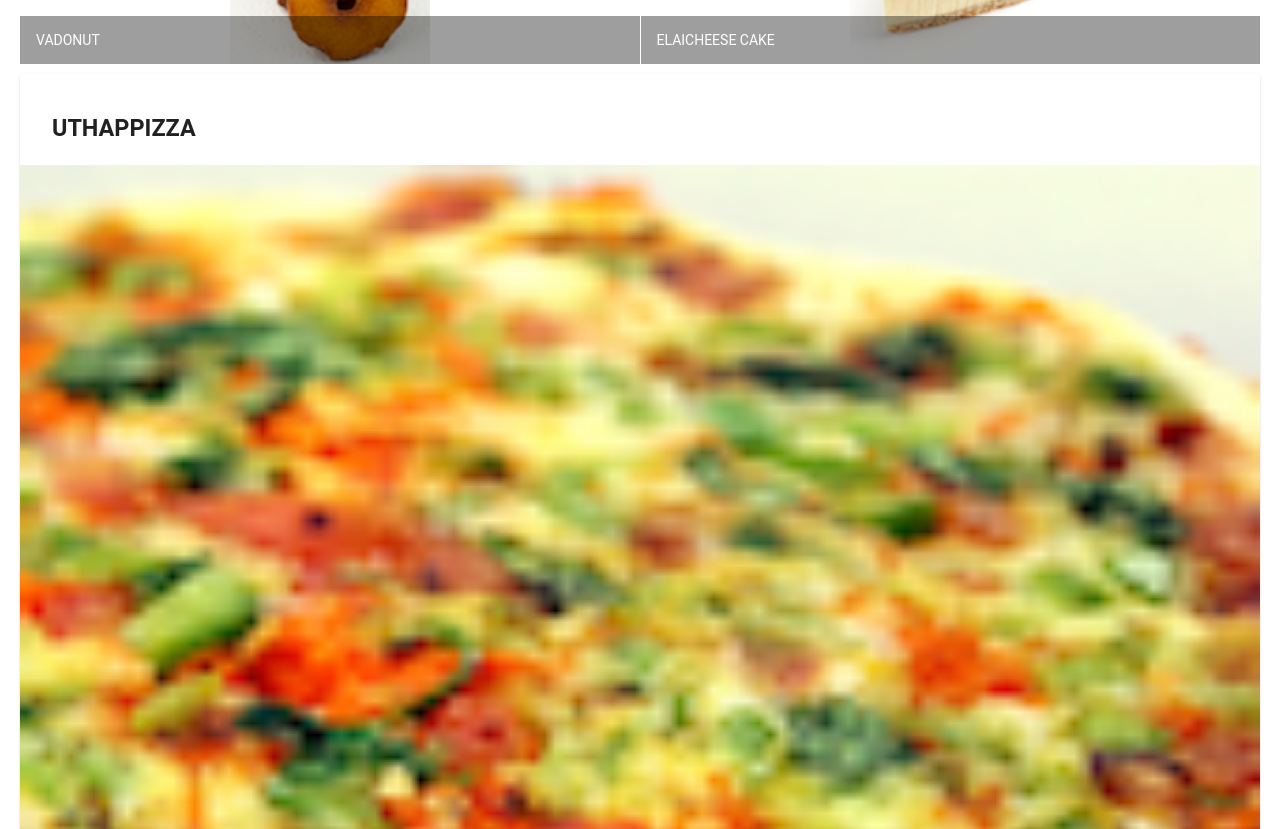
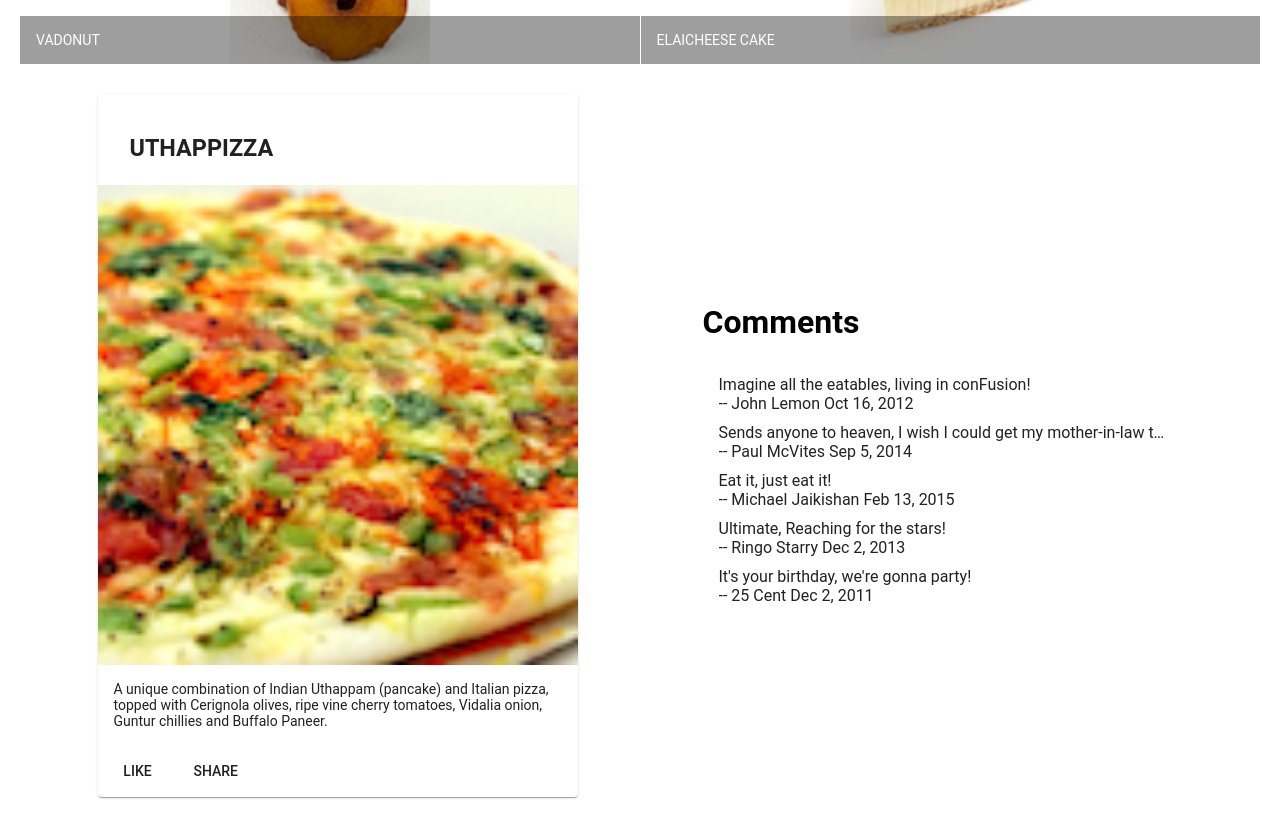
Before and after one commit to andresm07/angular-course, an Angular app: page / in a window 1280 px wide. Shown: the part 500-1329 px from the top of the page. Built offline with nearby package versions, Linux system fonts and the light colour scheme.

Commit message:
Assignment 1

```diff
--- a/src/app/app.module.ts
+++ b/src/app/app.module.ts
@@ -11,11 +11,13 @@
 
 import 'hammerjs';
 import { MenuComponent } from './menu/menu.component';
+import { DishdetailComponent } from './dishdetail/dishdetail.component';
 
 @NgModule({
   declarations: [
     AppComponent,
-    MenuComponent
+    MenuComponent,
+    DishdetailComponent
   ],
   imports: [
     BrowserModule,
--- /dev/null
+++ b/src/app/dishdetail/dishdetail.component.html
@@ -0,0 +1,35 @@
+<div class="container"
+    fxLayout="row"
+    fxLayout.sm="column"
+    fxLayout.xs="column"
+    fxLayoutAlign.gt-md="space-around center"
+    fxLayoutGap="10px"
+    fxLayoutGap.xs="0">
+
+  <div fxFlex="40">
+    <mat-card *ngIf="dish">
+      <mat-card-header>
+        <mat-card-title>
+          <h3>{{dish.name | uppercase}}</h3>
+        </mat-card-title>
+      </mat-card-header>
+      <img mat-card-image src={{dish.image}} alt={{dish.name}}>
+      <mat-card-content>
+        <p>{{dish.description}}</p>
+      </mat-card-content>
+      <mat-card-actions>
+        <button mat-button>LIKE</button>
+        <button mat-button>SHARE</button>
+      </mat-card-actions>
+    </mat-card>
+  </div>
+  <div fxFlex="40" fxLayout="column">
+    <h1>Comments</h1>
+    <mat-list fxFlex *ngIf="dish">
+      <mat-list-item *ngFor="let comment of dish.comments">
+        <p matLine>{{comment.comment}}<br>-- {{comment.author}} {{comment.date | date}}</p>
+      </mat-list-item>
+    </mat-list>
+  </div>
+
+</div>
--- /dev/null
+++ b/src/app/dishdetail/dishdetail.component.ts
@@ -0,0 +1,62 @@
+import { Component, OnInit } from '@angular/core';
+import { Dish } from '../shared/dish';
+
+const DISH = {
+  id: '0',
+  name: 'Uthappizza',
+  image: '/assets/images/uthappizza.png',
+  category: 'mains',
+  featured: true,
+  label: 'Hot',
+  price: '4.99',
+  // tslint:disable-next-line:max-line-length
+  description: 'A unique combination of Indian Uthappam (pancake) and Italian pizza, topped with Cerignola olives, ripe vine cherry tomatoes, Vidalia onion, Guntur chillies and Buffalo Paneer.',
+  comments: [
+    {
+      rating: 5,
+      comment: 'Imagine all the eatables, living in conFusion!',
+      author: 'John Lemon',
+      date: '2012-10-16T17:57:28.556094Z'
+    },
+    {
+      rating: 4,
+      comment: 'Sends anyone to heaven, I wish I could get my mother-in-law to eat it!',
+      author: 'Paul McVites',
+      date: '2014-09-05T17:57:28.556094Z'
+    },
+    {
+      rating: 3,
+      comment: 'Eat it, just eat it!',
+      author: 'Michael Jaikishan',
+      date: '2015-02-13T17:57:28.556094Z'
+    },
+    {
+      rating: 4,
+      comment: 'Ultimate, Reaching for the stars!',
+      author: 'Ringo Starry',
+      date: '2013-12-02T17:57:28.556094Z'
+    },
+    {
+      rating: 2,
+      comment: 'It\'s your birthday, we\'re gonna party!',
+      author: '25 Cent',
+      date: '2011-12-02T17:57:28.556094Z'
+    }
+  ]
+};
+
+@Component({
+  selector: 'app-dishdetail',
+  templateUrl: './dishdetail.component.html',
+  styleUrls: ['./dishdetail.component.scss']
+})
+export class DishdetailComponent implements OnInit {
+
+  dish = DISH;
+
+  constructor() { }
+
+  ngOnInit() {
+  }
+
+}
--- a/src/app/menu/menu.component.html
+++ b/src/app/menu/menu.component.html
@@ -15,21 +15,5 @@
       </mat-grid-tile>
     </mat-grid-list>
   </div>
-  <div fxFlex *ngIf="selectedDish">
-    <mat-card>
-      <mat-card-header>
-        <mat-card-title>
-          <h3>{{selectedDish.name | uppercase}}</h3>
-        </mat-card-title>
-      </mat-card-header>
-      <img mat-card-image src={{selectedDish.image}} alt="{{selectedDish.name}}">
-      <mat-card-content>
-        <p>{{selectedDish.description}}</p>
-      </mat-card-content>
-      <mat-card-actions>
-        <button mat-button>LIKE</button>
-        <button mat-button>SHARE</button>
-      </mat-card-actions>
-    </mat-card>
-  </div>
+  <app-dishdetail></app-dishdetail>
 </div>
```
Also changed, not shown: src/app/dishdetail/dishdetail.component.scss (added), 1 other file (tests, documents, lock files or other folders).
